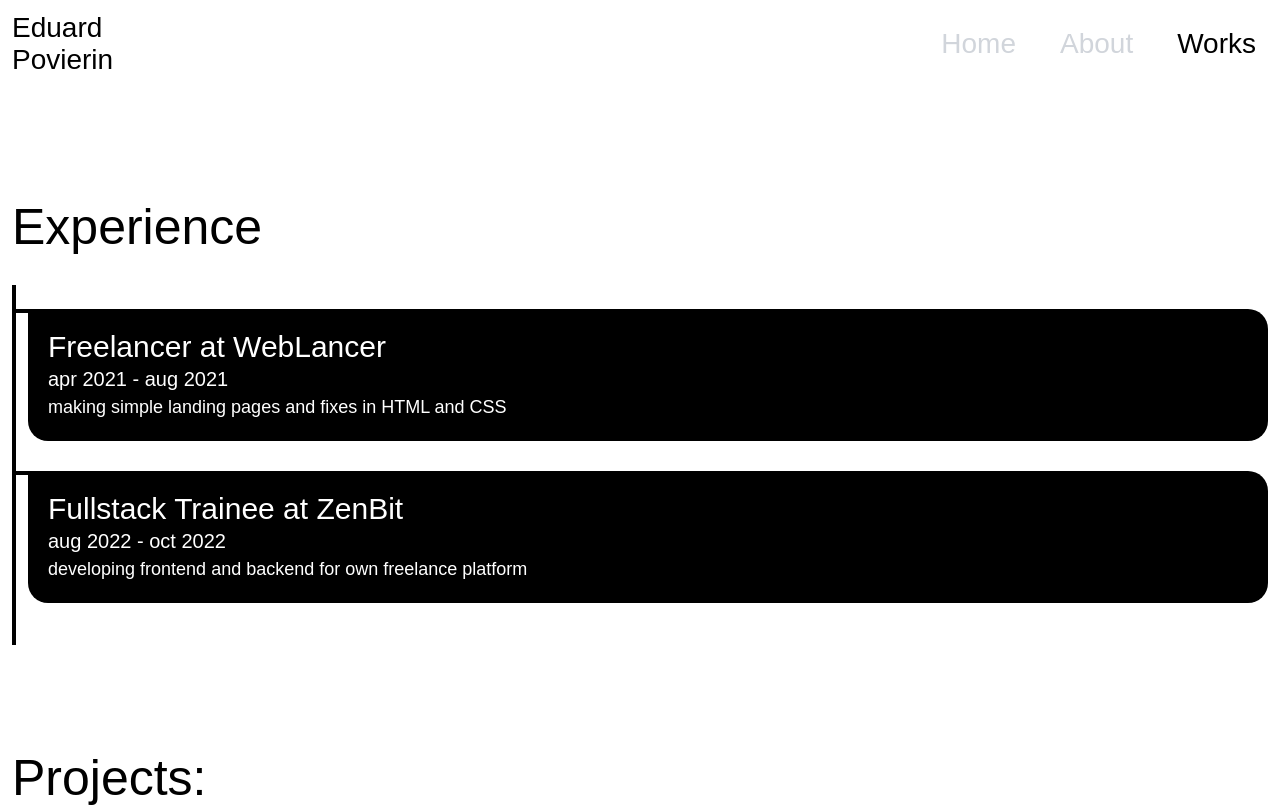
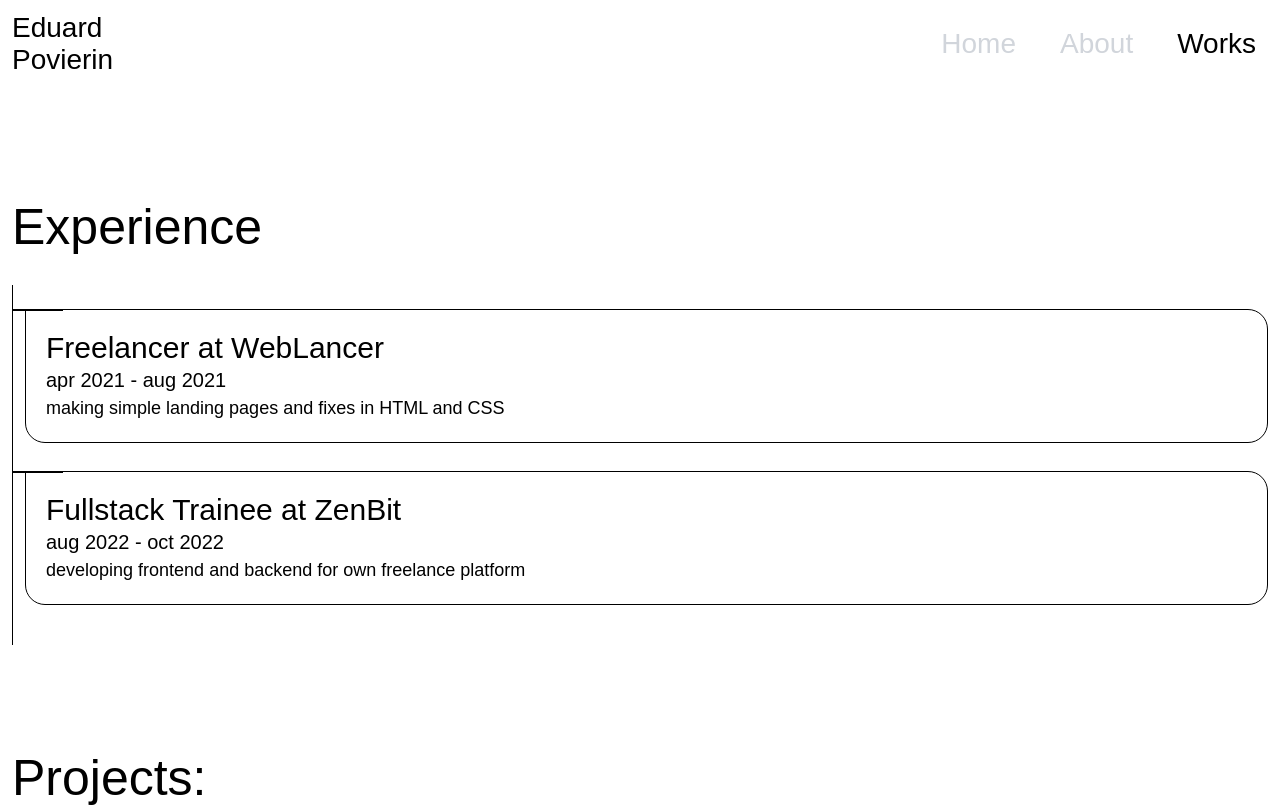
Before and after one commit to NightWanderer2004/Eduard-Povierin, a Next.js app: page /works in a window 1280 px wide. Shown: the top 807 px of the page. Built offline with nearby package versions, Linux system fonts and the light colour scheme; a web font is replaced by a local one.

Commit message:
improve styles

```diff
--- a/src/components/screens/works/timeline/Timeline.module.scss
+++ b/src/components/screens/works/timeline/Timeline.module.scss
@@ -5,5 +5,5 @@
    }
 }
 .list {
-   @apply border-l-4 border-black pl-3 py-3 sm:py-6;
+   @apply border-l-[1px] border-black pl-3 py-3 sm:py-6;
 }
--- a/src/components/screens/works/timeline/work/Work.jsx
+++ b/src/components/screens/works/timeline/work/Work.jsx
@@ -6,8 +6,8 @@ const Work = ({ el }) => {
    const elemRef = useRef(null)
 
    const options = {
-      rootMargin: '-15px',
-      threshold: 0.5,
+      rootMargin: '0px',
+      threshold: 1,
    }
 
    useEffect(() => {
--- a/src/components/screens/works/timeline/work/Work.module.scss
+++ b/src/components/screens/works/timeline/work/Work.module.scss
@@ -1,11 +1,11 @@
 .item {
-   @apply relative mb-3 min-h-[150px] transition-all;
+   @apply relative mb-3 min-h-[150px];
    &.inView {
       .content {
-         @apply opacity-100 scale-100 text-white bg-black;
+         @apply opacity-100 scale-100 text-black border-black border-[1px];
       }
       &::before {
-         @apply top-0 rounded-none -left-4 w-[50px] h-1;
+         @apply top-0 rounded-none -left-3 w-[50px] h-[1px] border-[0.5px];
       }
       &::after {
          @apply opacity-0;
@@ -13,21 +13,21 @@
    }
    &::before,
    &::after {
-      @apply rounded-full absolute  transition-all ease-in-out;
+      @apply rounded-full absolute transition-all ease-out;
    }
    &::before {
       content: '';
-      @apply w-5 h-5 bg-black top-0 left-0;
+      @apply w-5 h-5 border-black border-[1px] top-0 left-0;
    }
    &::after {
       content: '';
-      @apply w-[10px] h-[10px] bg-white  top-[5px] left-[5px];
+      @apply w-[9px] h-[9px] bg-black top-[6px] left-[6px];
    }
    &:last-child {
       @apply mb-0;
    }
    .content {
-      @apply opacity-0 scale-50 origin-top-left p-5 rounded-[20px] rounded-tl-none transition-all ease-in-out;
+      @apply opacity-0 scale-50 origin-top-left p-5 rounded-[20px] rounded-tl-none transition-all ease-out;
       .date {
          @apply font-medium text-lg sm:text-xl;
       }
```
